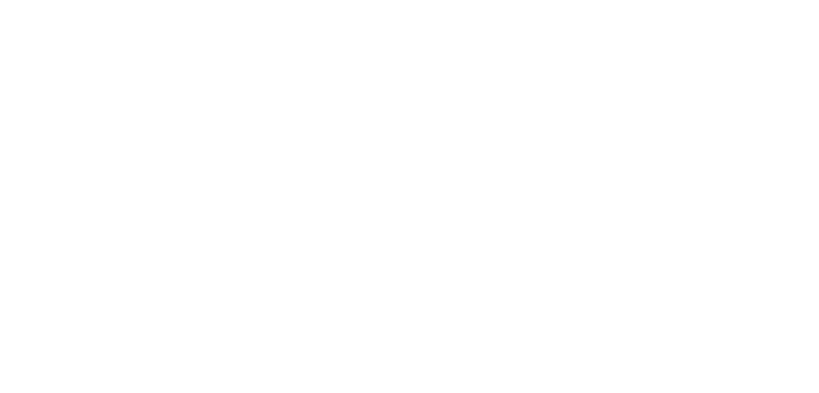
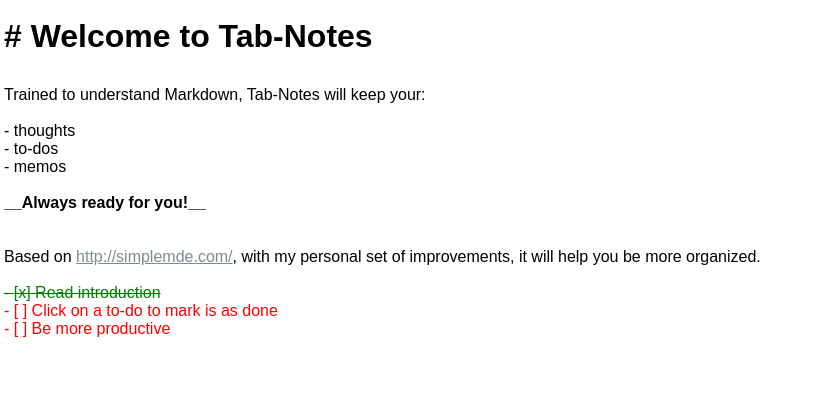
Before and after one commit to jmfederico/tab-notes, a plain HTML site: page index.html in a window 1280 px wide. Shown: the whole page, without its empty margins (0-819 px from the left). Drawn offline with Linux system fonts and the light colour scheme.

Commit message:
Sync tabs and welcome message

```diff
--- a/index.html
+++ b/index.html
@@ -1,5 +1,5 @@
 <!doctype html>
-<html manifest="notes.appcache">
+<html manifest="cache.appcache">
 <link rel="stylesheet" href="simplemde.min.css">
 <link rel="stylesheet" href="main.css">
 
@@ -9,21 +9,42 @@
 <script src="simplemde.min.js"></script>
 
 <script>
-  var initialValue = null
-  if (localStorage.getItem("simplemde")) {
-    initialValue = localStorage.getItem("simplemde")
-  }
+  var initialValue = `# Welcome to Tab-Notes
+
+Trained to understand Markdown, Tab-Notes will keep your:
+
+- thoughts
+- to-dos
+- memos
+
+__Always ready for you!__
+
+
+Based on http://simplemde.com/, with my personal set of improvements, it will help you be more organized.
+
+- [x] Read introduction
+- [ ] Click on a to-do to mark is as done
+- [ ] Be more productive
+  `
+  var changed = + new Date()
   var simplemde = new SimpleMDE({
-    'autofocus': false,
+    'initialValue': localStorage.getItem('content') || initialValue,
+    'placeholder': "Seems like there is nothing noted!",
+    'shortcuts': {
+      'drawImage': null,
+      'drawLink': null,
+      'togglePreview': 'Cmd-Alt-P'
+    },
     'status': false,
-    'toolbar': false,
     'spellChecker': false,
-    'initialValue': initialValue
+    'toolbar': false
   });
-  simplemde.codemirror.on("changes", function () {
-    localStorage.setItem("simplemde", simplemde.value());
+  simplemde.codemirror.on('changes', function () {
+    localStorage.setItem('content', simplemde.value());
+    changed = + new Date()
+    localStorage.setItem('changed', changed);
   });
-  simplemde.codemirror.on("renderLine", function (cm, line, element) {
+  simplemde.codemirror.on('renderLine', function (cm, line, element) {
     var styles = line.styles.toString()
     if (styles.search('formatting-task') >= 0) {
       $(element).addClass('task')
@@ -32,7 +53,14 @@
       }
     }
   });
-  simplemde.codemirror.on("mousedown", function (cm, event) {
+  simplemde.codemirror.on('focus', function (cm, event) {
+    console.log('blu')
+    if (localStorage.getItem('changed') >= changed) {
+      cm.setValue(localStorage.getItem('content'))
+      changed = localStorage.getItem('changed')
+    }
+  })
+  simplemde.codemirror.on('mousedown', function (cm, event) {
     if ($(event.target).siblings('.cm-formatting-task').length > 0 || $(event.target).hasClass('cm-formatting-task')) {
       var element = $(event.target).parent().children('.cm-formatting-task')[0]
       var line = cm.getLineHandle($(element).parents('.CodeMirror-line').index())
```
Also changed, not shown: 2 other files.
